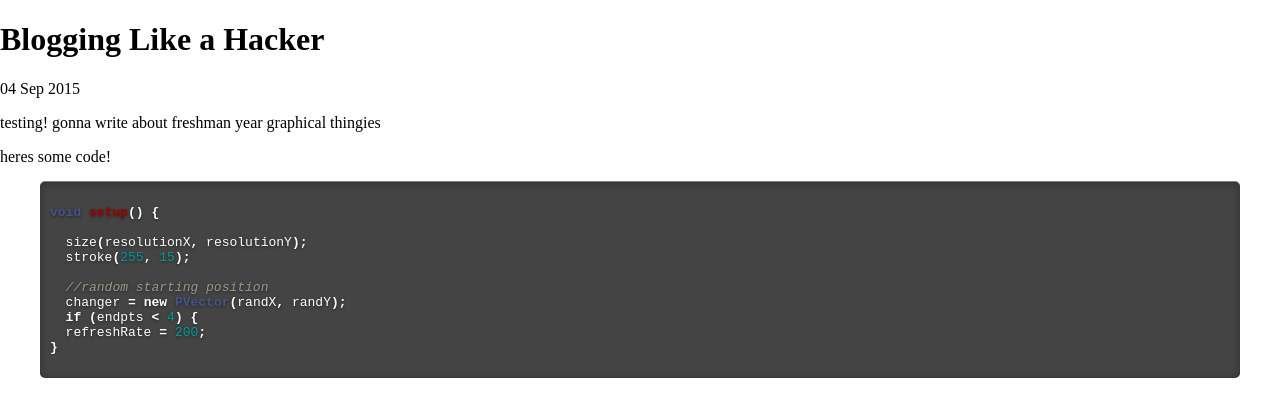
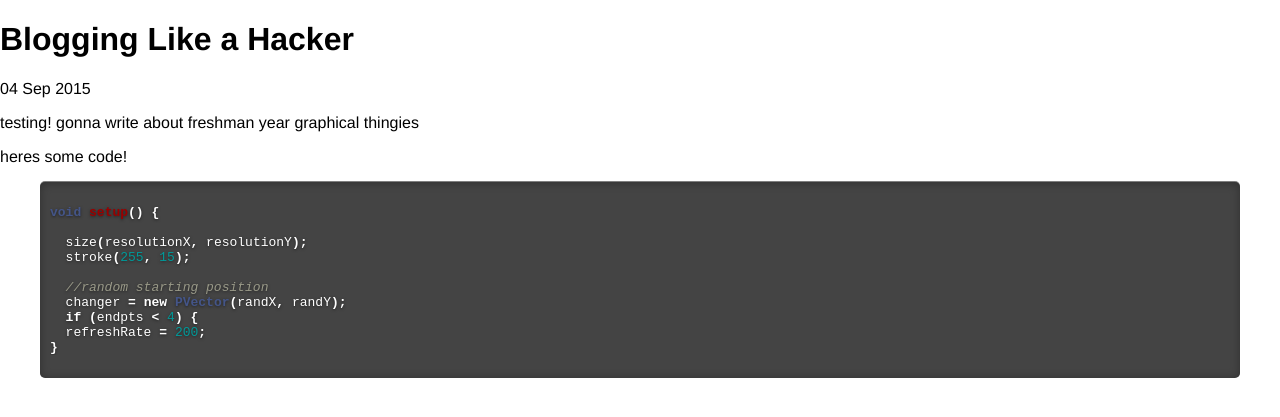
Before and after one commit to andykais/andykais-blog, a Jekyll site: the page built from _posts/2015-09-04-graphical-timewasters.md, in a window 1280 px wide. Shown: the top 417 px of the page. Built offline with Jekyll 4.4.1, drawn with Linux system fonts in a browser that asks for light colours; nearby versions of some CDN libraries.

Commit message:
cleaned up scar code

```diff
--- a/_includes/css/main.css
+++ b/_includes/css/main.css
@@ -8,6 +8,7 @@
 html, body {
 	margin: 0px;
 	padding: 0px;
+	font-family: "Helvetica Neue",Helvetica,sans-serif!important;
 }
 
 #cover-photo {
@@ -23,44 +24,6 @@
 	-o-transition : background-image -150ms linear;
 	transition : background-image -150ms linear;
 
-}
-#page-wrapper {
-
-}
-.right-landscape {
-	/*max-width: 400px;*/
-
-	/*height: 500px;*/
-	/*background-color: grey;*/
-	/*display:inline-block;*/
-	/*width:70%;*/
-	/*display: table-footer-group;*/
-	/*float: left;*/
-}
-.left-post {
-	/*max-width: 400px;*/
-
-	/*position: absolute;*/
-	/*background-color: lightgrey;*/
-	/*padding-top:100px;*/
-	/*display:inline-block;*/
-	/*width:29%;*/
-	/*display: table-header-group;*/
-	/*float:left;*/
-}
-@media (min-width: 800px) and (orientation: landscape) {
-	.side-wrapper {
-		display: flex;
-	}
-	.right-landscape, .left-post {
-		flex: 1;
-	}
-	.right-landscape {
-		order: 2;
-	}
-	.left-post {
-		order: 1;
-	}
 }
 #circle {
 	position: relative;
--- a/index.html
+++ b/index.html
@@ -7,7 +7,6 @@
 	{% include js/slider.js %}
 </script>
 
-<div id="page-wrapper">
 <div id="cover-photo" class="right-landscape"></div>
 <div id="post-container" class="left-post">
 	<div id="circle">
@@ -18,7 +17,7 @@
 		{% for post in site.posts %}
 		  <li>
 			<div>
-					<a href="{{ post.url }}">{{ post.title }}</a>
+				<a class="post-title" href="{{ post.url }}">{{ post.title }}</a>
 				<div>{{ post.excerpt }}</div>
 			</div>
 
@@ -26,4 +25,3 @@
 		{% endfor %}
 	</ul>
 </div>
-</div>
```
Also changed, not shown: _includes/js/slider.js (+1 -46 lines). Lines whose indentation alone changed are shown as unchanged.
